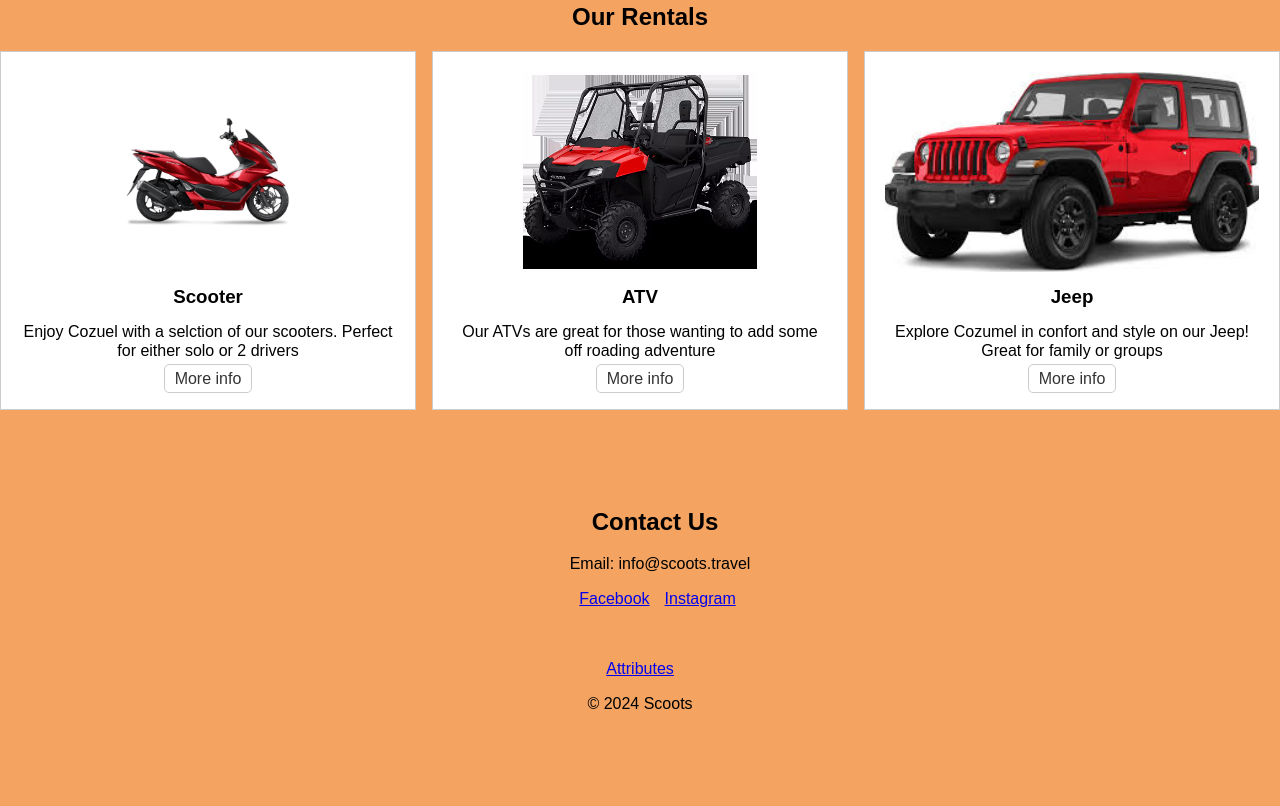
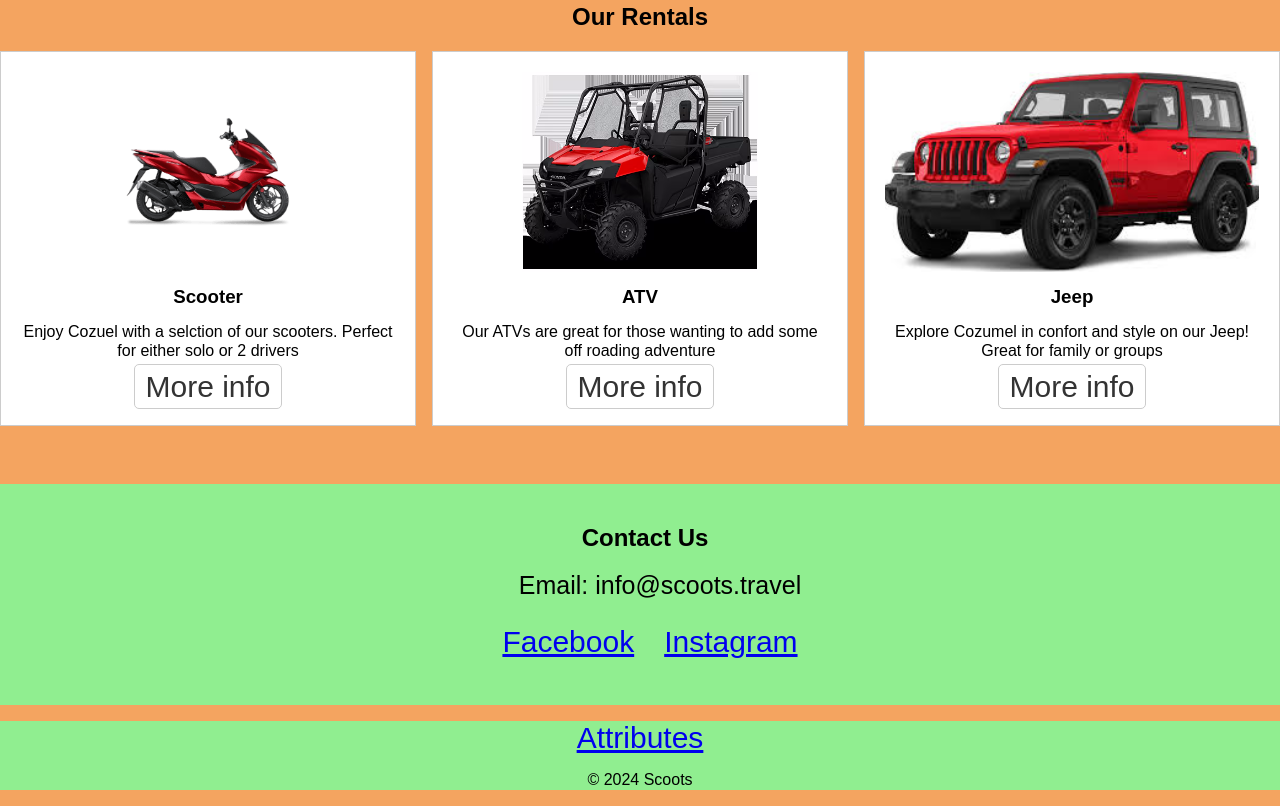
Before and after one commit to jthoeun/wdd230, a plain HTML site: page scoots/index.html in a window 1280 px wide. Shown: the part 979-1785 px from the top of the page. Before the commit the page ends 1708 px from the top, so only its background shows below. Drawn offline with Linux system fonts and the light colour scheme; no server answers.

Commit message:
minor changes

```diff
--- a/scoots/styles/base.css
+++ b/scoots/styles/base.css
@@ -37,7 +37,7 @@ main {
 
 /*Nav*/
 nav {
-    background-color: #a9eea9;
+    background-color: #90EE90;
     display: flex;
     justify-content: center;
     margin: 0;
@@ -206,19 +206,29 @@ nav.open ul {
 .social-media {
     display: flex;
     justify-content: center;
+    font-family: "Roboto Medium 500", sans-serif;
+    font-size: 25px;
 }
 
 .social-media li {
-    margin: 0 10px;
+    margin: 0 25px;
+}
+
+.social-media h2,
+span {
+    font-size: 25px;
 }
 
 #contact {
     text-align: center;
     margin: 0 auto;
+    background-color: #90EE90;
+    margin: 0;
+    padding: 0;
 }
 
 #contact h2 {
-    margin-right: 10px;
+    margin-right: 30px;
     /* Adjust spacing as needed */
 }
 
@@ -252,9 +262,16 @@ nav.open ul {
 /*Footer */
 footer {
     text-align: center;
-    margin: 0 auto;
-    background-color: sandybrown;
+    background-color: #90EE90;
     height: 100%;
+    margin: 0;
+    padding: 0;
+}
+
+.footer p,
+a {
+    font-size: 30px;
+
 }
 
 /* Map */
--- a/scoots/styles/medium.css
+++ b/scoots/styles/medium.css
@@ -14,14 +14,11 @@
         display: none;
     }
 
-    .navigation {
-        display: block;
-    }
 
     /* Nav */
     nav {
         display: flex;
-        justify-content: space-around;
+        justify-content: center;
         align-items: center;
 
     }
```
